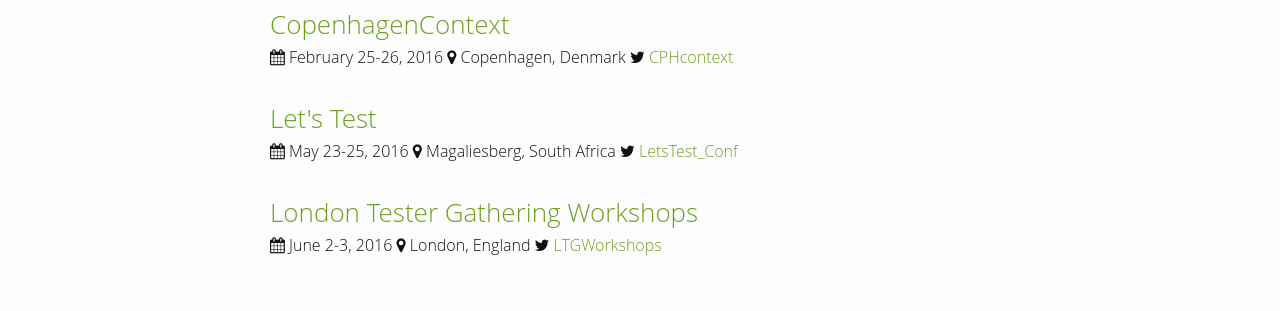
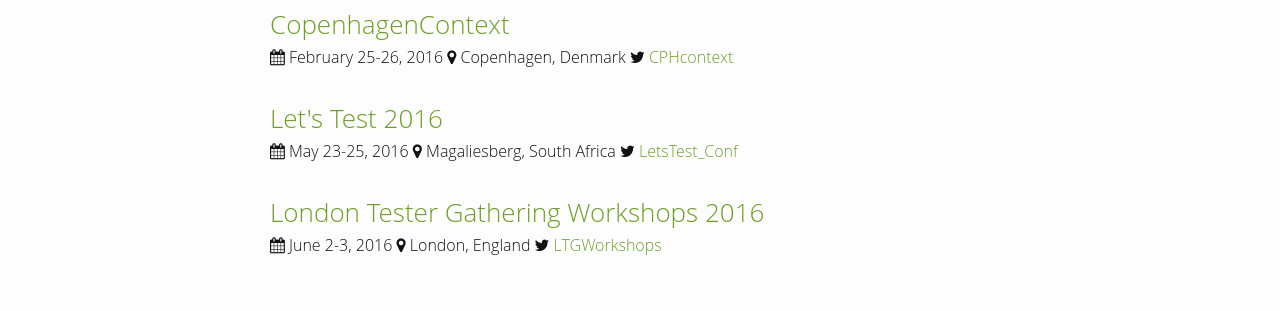
Before and after one commit to TestingConferences/testingconferences.github.io, a Jekyll site: the page built from index.html, in a window 1280 px wide. Shown: the part 1840-2151 px from the top of the page. Built offline with Jekyll 4.4.1, drawn with Linux system fonts in a browser that asks for light colours.

Commit message:
small updates to years

```diff
--- a/_data/current.yml
+++ b/_data/current.yml
@@ -119,13 +119,13 @@
   url: http://copenhagencontext.com/
   twitter: CPHcontext
 
-- name: Let's Test
+- name: Let's Test 2016
   location: Magaliesberg, South Africa
   dates: "May 23-25, 2016"
   url: http://lets-test.com/
   twitter: LetsTest_Conf
 
-- name: London Tester Gathering Workshops
+- name: London Tester Gathering Workshops 2016
   location: London, England
   dates: "June 2-3, 2016"
   url: https://skillsmatter.com/conferences/7219-london-tester-gathering-workshops-2016
```
